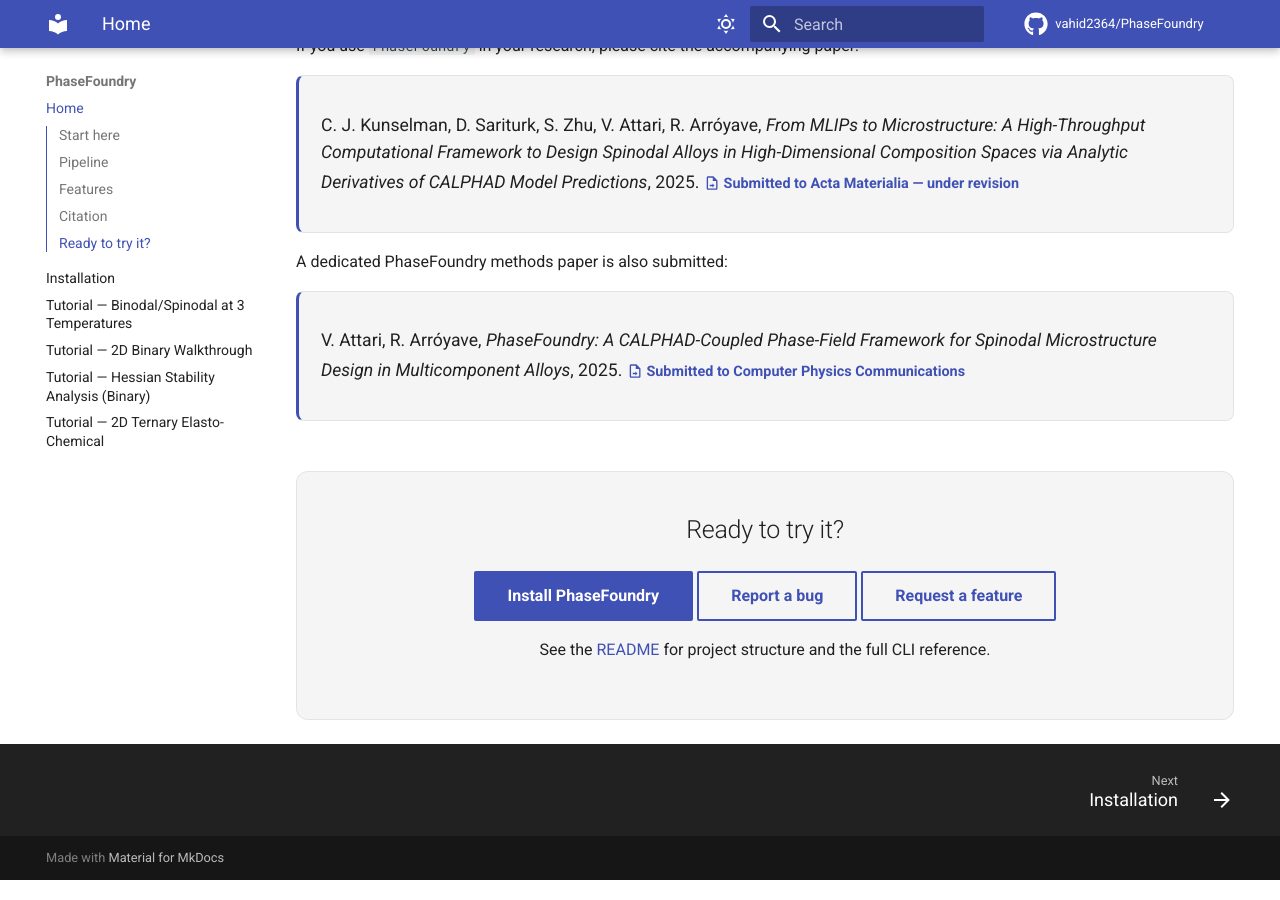
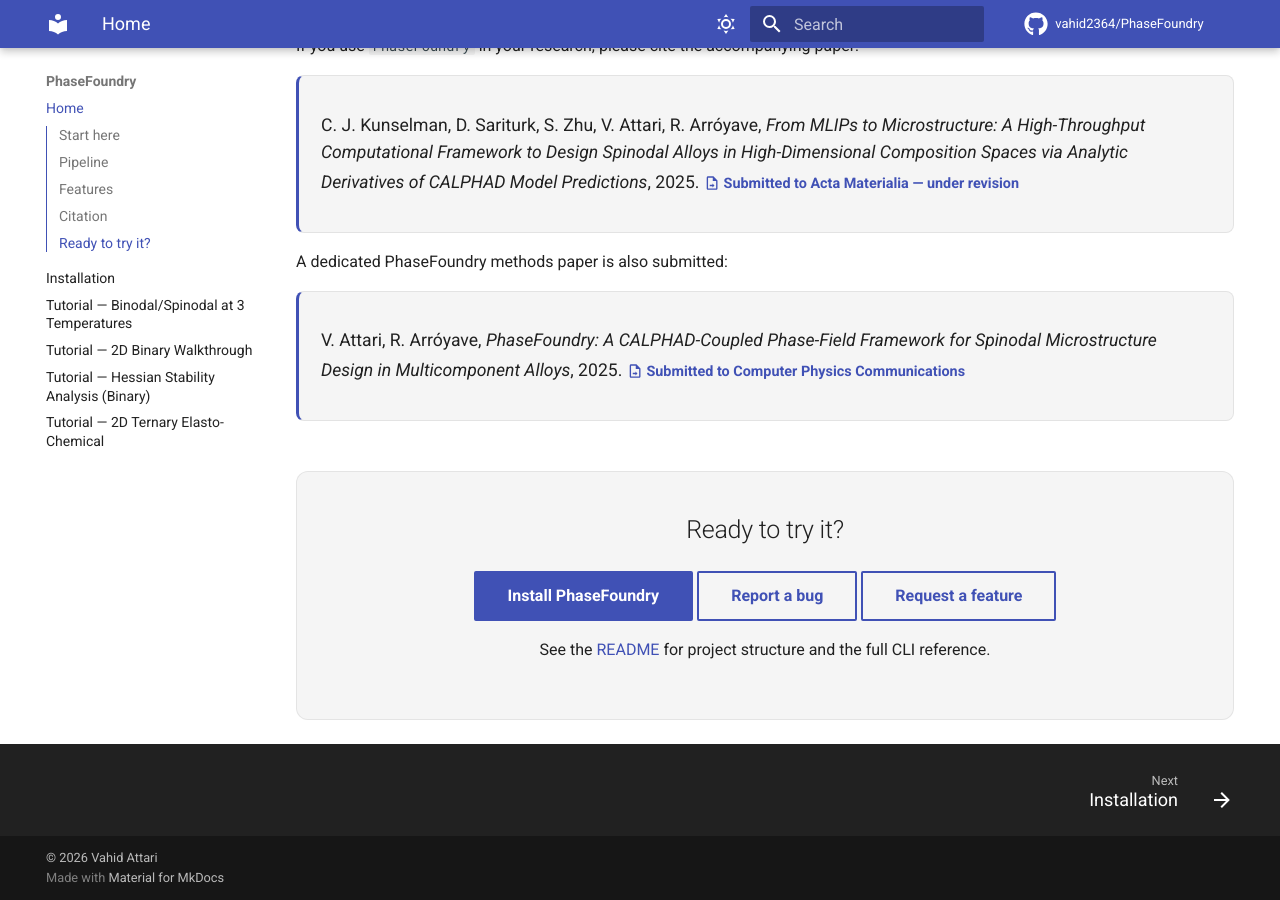
Before and after one commit to vahid2364/PhaseFoundry, an MkDocs documentation site: the page built from docs/index.md, in a window 1280 px wide and 900 px high, scrolled down 3558 px. Built offline with MkDocs 1.6.1 and Material for MkDocs 9.7.7, drawn with Linux system fonts in a browser that asks for light colours; comment, search, counter and statistics services are not loaded.

Commit message:
Add copyright footer, social preview cards, last-updated dates, and a custom favicon

```diff
--- a/mkdocs.yml
+++ b/mkdocs.yml
@@ -1,14 +1,24 @@
 site_name: PhaseFoundry
 site_description: CALPHAD-coupled phase-field modeling toolkit
 site_url: https://vahid2364.github.io/PhaseFoundry/
+site_author: Vahid Attari
 repo_url: https://github.com/vahid2364/PhaseFoundry
 repo_name: vahid2364/PhaseFoundry
 edit_uri: edit/develop-new/docs/
+copyright: "&copy; 2026 Vahid Attari"
 
 docs_dir: docs
 
+plugins:
+  - search
+  - social
+  - git-revision-date-localized:
+      type: date
+      fallback_to_build_date: true
+
 theme:
   name: material
+  favicon: assets/images/favicon.png
   icon:
     repo: fontawesome/brands/github
   palette:
```
Also changed, not shown: docs/assets/images/favicon.png (added), 2 other files.
